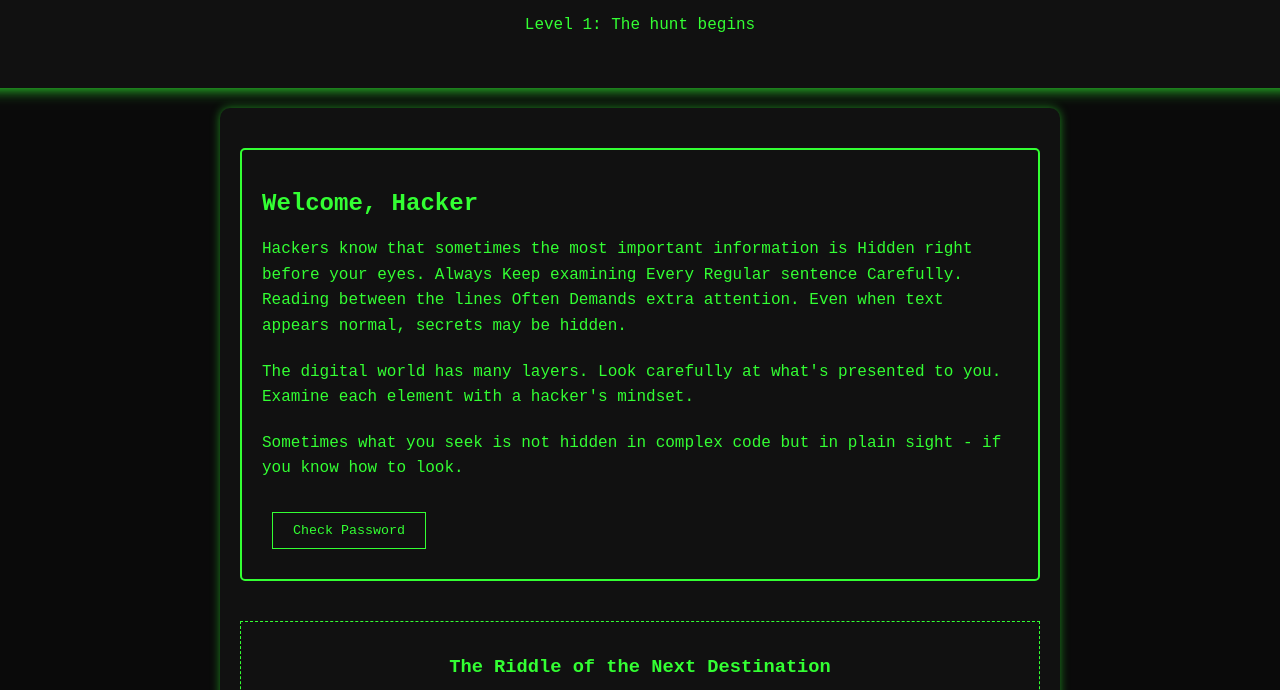
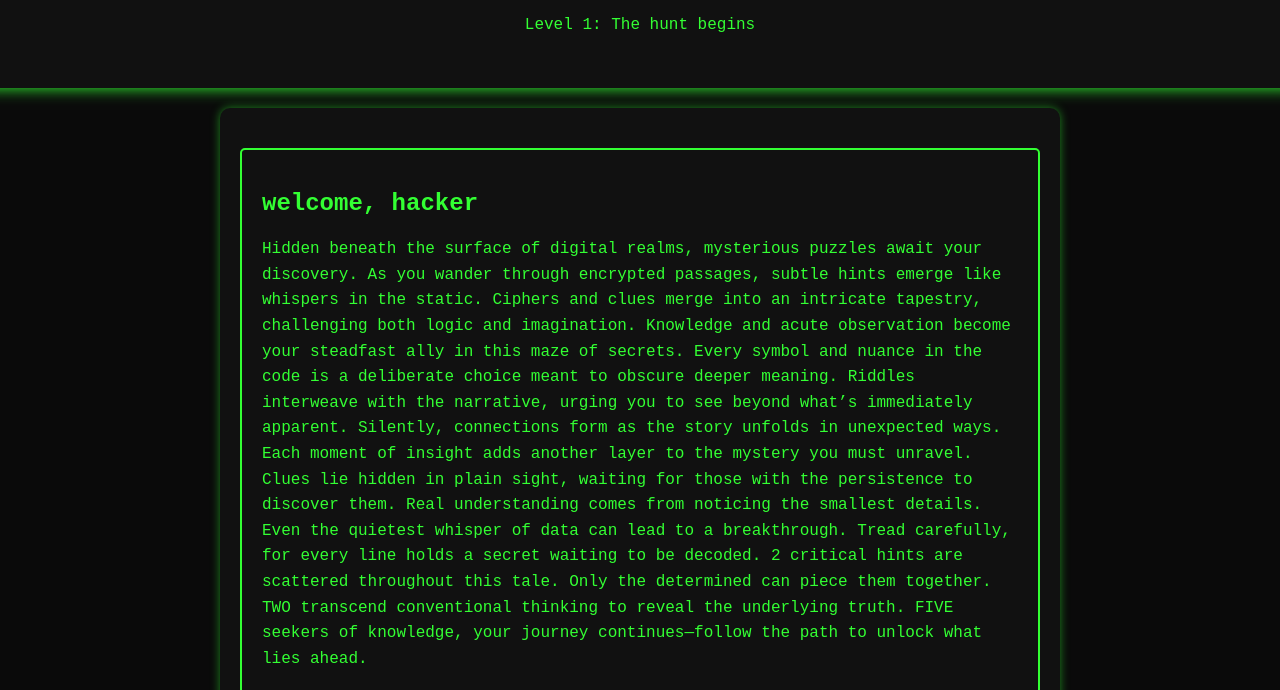
Before and after one commit to Ramachandra-2k96/HackHunt, a plain HTML site: page index.html in a window 1280 px wide. Shown: the part 105-795 px from the top of the page. Drawn offline with Linux system fonts and the light colour scheme.

Commit message:
Update index.html

```diff
--- a/index.html
+++ b/index.html
@@ -99,6 +99,22 @@
             padding: 15px;
             border: 1px dashed #33ff33;
             text-align: center;
+            display: none; /* Hide riddle box by default */
+        }
+
+        .fade-in {
+            animation: fadeIn 1.5s;
+        }
+
+        @keyframes fadeIn {
+            from { opacity: 0; }
+            to { opacity: 1; }
+        }
+
+        .highlight {
+            color: #ff33ff;
+            font-weight: bold;
+            text-shadow: 0 0 5px #ff33ff;
         }
     </style>
 </head>
@@ -110,21 +126,35 @@
 
     <main class="container">
         <div class="challenge-box">
-            <h2>Welcome, Hacker</h2>
-            <p>Hackers know that sometimes the most important information is Hidden right before your eyes. Always Keep examining Every Regular sentence Carefully. Reading between the lines Often Demands extra attention. Even when text appears normal, secrets may be hidden.</p>
-            <p>The digital world has many layers. Look carefully at what's presented to you. Examine each element with a hacker's mindset.</p>
-            <p>Sometimes what you seek is not hidden in complex code but in plain sight - if you know how to look.</p>
+            <h2>welcome, hacker</h2>
+            <p>
+                Hidden beneath the surface of digital realms, mysterious puzzles await your discovery.
+                As you wander through encrypted passages, subtle hints emerge like whispers in the static.
+                Ciphers and clues merge into an intricate tapestry, challenging both logic and imagination.
+                Knowledge and acute observation become your steadfast ally in this maze of secrets.
+                Every symbol and nuance in the code is a deliberate choice meant to obscure deeper meaning.
+                Riddles interweave with the narrative, urging you to see beyond what’s immediately apparent.
+                Silently, connections form as the story unfolds in unexpected ways.
+                Each moment of insight adds another layer to the mystery you must unravel.
+                Clues lie hidden in plain sight, waiting for those with the persistence to discover them.
+                Real understanding comes from noticing the smallest details.
+                Even the quietest whisper of data can lead to a breakthrough.
+                Tread carefully, for every line holds a secret waiting to be decoded.
+                2 critical hints are scattered throughout this tale.
+                Only the determined can piece them together.
+                TWO transcend conventional thinking to reveal the underlying truth.
+                FIVE seekers of knowledge, your journey continues—follow the path to unlock what lies ahead.
+            </p>
         </div>
 
-        <div class="riddle-box">
-            <h3>The Riddle of the Next Destination</h3>
+        <div class="riddle-box" id="riddleBox">
+            <h3>the riddle of the next destination</h3>
             <p>To continue your journey beyond this page,</p>
             <p>Visit the place where this challenge is housed.</p>
             <p>Look for a file named "next_clue.txt"</p>
             <p>There you will find the path that leads forward.</p>
         </div>
     </main>
-
     <footer>
         &copy; 2025 Hack Hunt Challenge | Made with ♥ by The Challenge Master
     </footer>
@@ -142,19 +172,31 @@
         const encodedPassword = "SEFDS0VSU0VDUkVUMjAyNQ==";
         console.log(encodedPassword);
 
-        // Check if someone looks at first letters of sentences in paragraph
+        // Handle the password check and reveal riddle
         document.addEventListener('DOMContentLoaded', function() {
+            const riddleBox = document.getElementById('riddleBox');
             const checkButton = document.createElement('button');
             checkButton.innerText = 'Check Password';
+
             checkButton.addEventListener('click', function() {
                 const passwordInput = prompt('Enter the password you found:');
+
                 // Encode the user input and compare with encoded password
                 if (encodeString(passwordInput) === encodedPassword) {
-                    alert('Correct! Now find the next destination as mentioned in the riddle.');
+                    // Success - show the riddle with animation
+                    riddleBox.classList.add('fade-in');
+                    riddleBox.style.display = 'block';
+
+                    // Show success message
+                    alert('Password correct! The next clue has been revealed.');
+
+                    // Scroll to the riddle
+                    riddleBox.scrollIntoView({ behavior: 'smooth' });
                 } else {
                     alert('Incorrect password. Keep looking!');
                 }
             });
+
             document.querySelector('.challenge-box').appendChild(checkButton);
         });
     </script>
```
